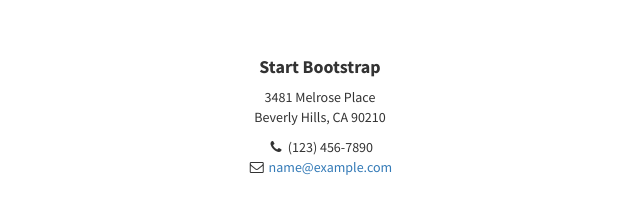
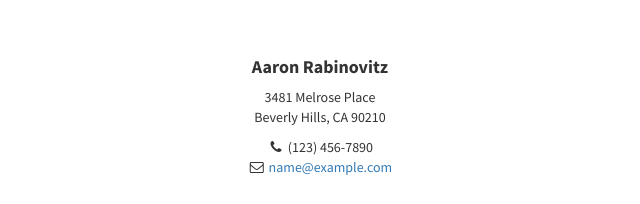
Before and after one commit to evanaaron26/evanaaron26.github.io, a plain HTML site: page index.html in a window 1280 px wide. Shown: the part 3545-3749 px from the top of the page, 320-960 px from the left. Drawn offline with Linux system fonts and the light colour scheme.

Commit message:
initial changes to website

```diff
--- a/index.html
+++ b/index.html
@@ -9,7 +9,7 @@
     <meta name="description" content="">
     <meta name="author" content="">
 
-    <title>Stylish Portfolio - Start Bootstrap Theme</title>
+    <title>Aaron Rabinovitz</title>
 
     <!-- Bootstrap Core CSS -->
     <link href="css/bootstrap.min.css" rel="stylesheet">
@@ -234,7 +234,7 @@
         <div class="container">
             <div class="row">
                 <div class="col-lg-10 col-lg-offset-1 text-center">
-                    <h4><strong>Start Bootstrap</strong>
+                    <h4><strong>Aaron Rabinovitz</strong>
                     </h4>
                     <p>3481 Melrose Place
                         <br>Beverly Hills, CA 90210</p>
```
Also changed, not shown: 1 other file.
